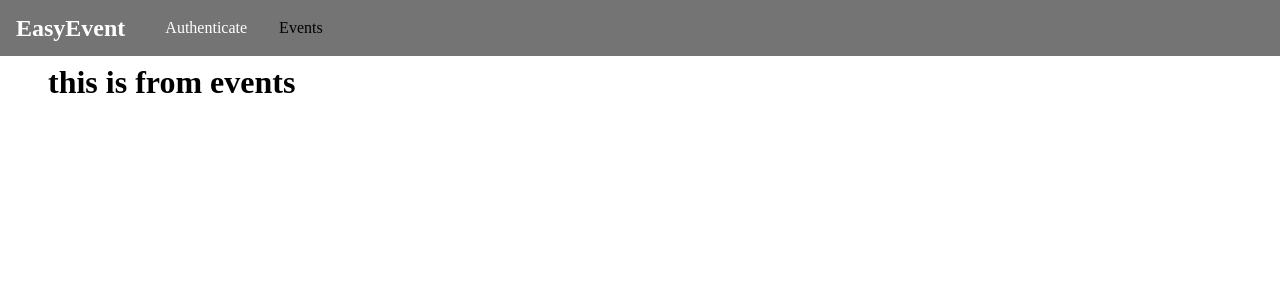
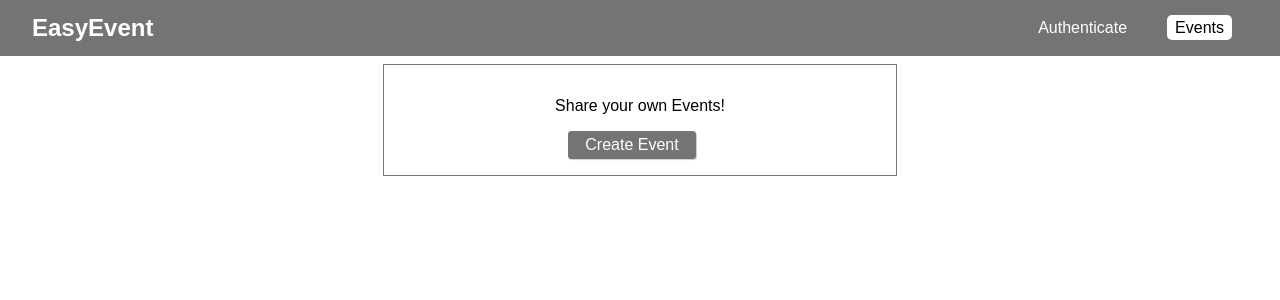
Before and after one commit to rybeb/lodi-event-booking, a React (Create React App) app in the folder frontend/: page /events in a window 1280 px wide. Shown: the top 300 px of the page. Built offline with nearby package versions, Linux system fonts and the light colour scheme.

Commit message:
Adding Modal

```diff
--- a/frontend/src/App.css
+++ b/frontend/src/App.css
@@ -0,0 +1,3 @@
+.main-content {
+  margin: 4rem 2.5rem;
+}
--- a/frontend/src/App.js
+++ b/frontend/src/App.js
@@ -1,6 +1,5 @@
 import React, { useContext } from 'react';
 import { BrowserRouter, Route, Redirect, Switch } from 'react-router-dom';
-
 import AuthPage from './pages/Auth';
 import EventsPage from './pages/Events';
 import BookingsPage from './pages/Bookings';
@@ -16,12 +15,12 @@
       <MainNavigaton />
       <main className='main-content'>
         <Switch>
-          {!context.token && <Redirect from='/' to='/auth' exact />}
           {context.token && <Redirect from='/' to='/events' exact />}
           {context.token && <Redirect from='/auth' to='/events' exact />}
           {!context.token && <Route path='/auth' component={AuthPage} />}
           <Route path='/events' component={EventsPage} />
           {context.token && <Route path='/bookings' component={BookingsPage} />}
+          {!context.token && <Redirect to='/auth' exact />}
         </Switch>
       </main>
     </BrowserRouter>
--- /dev/null
+++ b/frontend/src/components/Backdrop/Backdrop.css
@@ -0,0 +1,8 @@
+.backdrop {
+  position: fixed;
+  top: 0;
+  left: 0;
+  height: 100vh;
+  width: 100%;
+  background: rgba(0, 0, 0, 0.75);
+}
--- /dev/null
+++ b/frontend/src/components/Backdrop/Backdrop.js
@@ -0,0 +1,7 @@
+import React from 'react';
+
+import './Backdrop.css';
+
+const backdrop = props => <div className='backdrop'></div>;
+
+export default backdrop;
--- /dev/null
+++ b/frontend/src/components/Modal/Modal.css
@@ -0,0 +1,36 @@
+.modal {
+  width: 90%;
+  background: white;
+  box-shadow: 0 2px 8px rgba(0, 0, 0, 0.26);
+  position: fixed;
+  top: 20vh;
+  left: 5%;
+}
+
+.modal__header {
+  padding: 1rem;
+  background: #5101d1;
+  color: white;
+}
+
+.modal__header h1 {
+  margin: 0;
+  font-size: 1.25rem;
+}
+
+.modal__content {
+  padding: 1rem;
+}
+
+.modal__actions {
+  display: flex;
+  justify-content: flex-end;
+  padding: 1rem;
+}
+
+@media (min-width: 768px) {
+  .modal {
+    width: 30rem;
+    left: calc((100% - 30rem) / 2);
+  }
+}
--- /dev/null
+++ b/frontend/src/components/Modal/Modal.js
@@ -0,0 +1,27 @@
+import React from 'react';
+import './Modal.css';
+
+const Modal = props => {
+  return (
+    <div className='modal'>
+      <header className='modal__header'>
+        <h1>{props.title}</h1>
+      </header>
+      <section className='modal__content'>{props.children}</section>
+      <section className='modal__actions'>
+        {props.canCancel && (
+          <button className='btn' onClick={props.onCancel}>
+            Cancel
+          </button>
+        )}
+        {props.canConfirm && (
+          <button className='btn' onClick={props.onConfirm}>
+            Confirm
+          </button>
+        )}
+      </section>
+    </div>
+  );
+};
+
+export default Modal;
--- a/frontend/src/components/Navigation/MainNavigation.css
+++ b/frontend/src/components/Navigation/MainNavigation.css
@@ -5,9 +5,11 @@
   width: 100%;
   height: 3.5rem;
   background: #747474;
-  padding: 0 1rem;
+  padding: 0 2rem;
   display: flex;
   align-items: center;
+  justify-content: space-between;
+  box-sizing: border-box;
 }
 
 .main-navigation__logo h1 {
@@ -25,17 +27,32 @@
   margin: 0;
   padding: 0;
   list-style: none;
+  align-items: center;
 }
 
 .main-navigation__items li {
   margin: 0 1rem;
 }
-.main-navigation__items a {
+
+.main-navigation__items a,
+.main-navigation__items button {
   text-decoration: none;
-  color: #ffffff;
+  color: white;
+  padding: 0.25rem 0.5rem;
+  border: none;
+  font: inherit;
+  background: transparent;
+  cursor: pointer;
+  vertical-align: middle;
+  margin: 0;
 }
+
 .main-navigation__items a:hover,
 .main-navigation__items a:active,
-.main-navigation__items a.active {
+.main-navigation__items a.active,
+.main-navigation__items button:hover,
+.main-navigation__items button:active {
+  background: #ffffff;
   color: #000;
+  border-radius: 5px;
 }
--- a/frontend/src/components/Navigation/MainNavigation.js
+++ b/frontend/src/components/Navigation/MainNavigation.js
@@ -1,4 +1,4 @@
-import React, { useContext } from 'react';
+import React, { useContext, Fragment } from 'react';
 import { NavLink } from 'react-router-dom';
 
 import './MainNavigation.css';
@@ -23,9 +23,14 @@
             <NavLink to='/events'>Events</NavLink>
           </li>
           {context.token && (
-            <li>
-              <NavLink to='/bookings'>Bookings</NavLink>
-            </li>
+            <Fragment>
+              <li>
+                <NavLink to='/bookings'>Bookings</NavLink>
+              </li>
+              <li>
+                <button onClick={context.logout}>Logout</button>
+              </li>
+            </Fragment>
           )}
         </ul>
       </nav>
--- a/frontend/src/index.css
+++ b/frontend/src/index.css
@@ -1,3 +1,38 @@
-.main-content {
-  margin: 4rem 2.5rem;
+body {
+  margin: 0;
+  padding: 0;
+  font-family: sans-serif;
 }
+
+.form-control label,
+.form-control input {
+  width: 100%;
+  display: block;
+}
+
+.form-control label {
+  margin-bottom: 0.5rem;
+}
+.form-control {
+  margin-bottom: 1rem;
+}
+
+.form-actions button,
+.btn {
+  background: #747474;
+  font: inherit;
+  border: 1px solid #747474;
+  border-radius: 3px;
+  padding: 0.25rem 1rem;
+  margin-right: 1rem;
+  box-shadow: 1px 1px 1px rgba(0, 0, 0, 0.2);
+  color: white;
+  cursor: pointer;
+}
+.form-actions button:hover,
+.form-actions button:active,
+.btn:hover,
+.btn:active {
+  background: rgb(92, 92, 92);
+  border-color: rgb(92, 92, 92);
+}
--- a/frontend/src/pages/Auth.css
+++ b/frontend/src/pages/Auth.css
@@ -1,35 +1,5 @@
 .auth-form {
-  width: 40rem;
-  max-width: 80;
+  width: 25rem;
+  max-width: 80%;
   margin: 5rem auto;
 }
-
-.form-control label,
-.form-control input {
-  width: 100%;
-  display: block;
-}
-
-.form-control label {
-  margin-bottom: 0.5rem;
-}
-.form-control {
-  margin-bottom: 1rem;
-}
-
-.form-actions button {
-  background: #747474;
-  font: inherit;
-  border: 1px solid #747474;
-  border-radius: 3px;
-  padding: 0.25rem 1rem;
-  margin-right: 1rem;
-  box-shadow: 1px 1px 1px rgba(0, 0, 0, 0.2);
-  color: white;
-  cursor: pointer;
-}
-.form-actions button:hover,
-.form-actions button:active {
-  background: rgb(92, 92, 92);
-  border-color: rgb(92, 92, 92);
-}
--- /dev/null
+++ b/frontend/src/pages/Events.css
@@ -0,0 +1,8 @@
+.events-control {
+  text-align: center;
+  border: 1px solid #747474;
+  padding: 1rem;
+  margin: 2rem auto;
+  width: 30rem;
+  max-width: 80%;
+}
--- a/frontend/src/pages/Events.js
+++ b/frontend/src/pages/Events.js
@@ -1,10 +1,44 @@
-import React from 'react';
+import React, { Fragment, useState } from 'react';
+
+import Modal from '../components/Modal/Modal';
+import Backdrop from '../components/Backdrop/Backdrop';
+import './Events.css';
 
 const EventsPage = () => {
+  const [creating, setCreating] = useState(false);
+  const startCreateEventHandler = () => {
+    setCreating(true);
+  };
+
+  const modalConfirmHandler = () => {
+    setCreating(false);
+  };
+
+  const modalCancelHandler = () => {
+    setCreating(false);
+  };
+
   return (
-    <div>
-      <h1>this is from events</h1>
-    </div>
+    <Fragment>
+      {creating && <Backdrop />}
+      {creating && (
+        <Modal
+          title='Add Event'
+          canCancel
+          canConfirm
+          onCancel={modalCancelHandler}
+          onConfirm={modalConfirmHandler}
+        >
+          <p>Modal Content</p>
+        </Modal>
+      )}
+      <div className='events-control'>
+        <p>Share your own Events!</p>
+        <button className='btn' onClick={startCreateEventHandler}>
+          Create Event
+        </button>
+      </div>
+    </Fragment>
   );
 };
 
```
